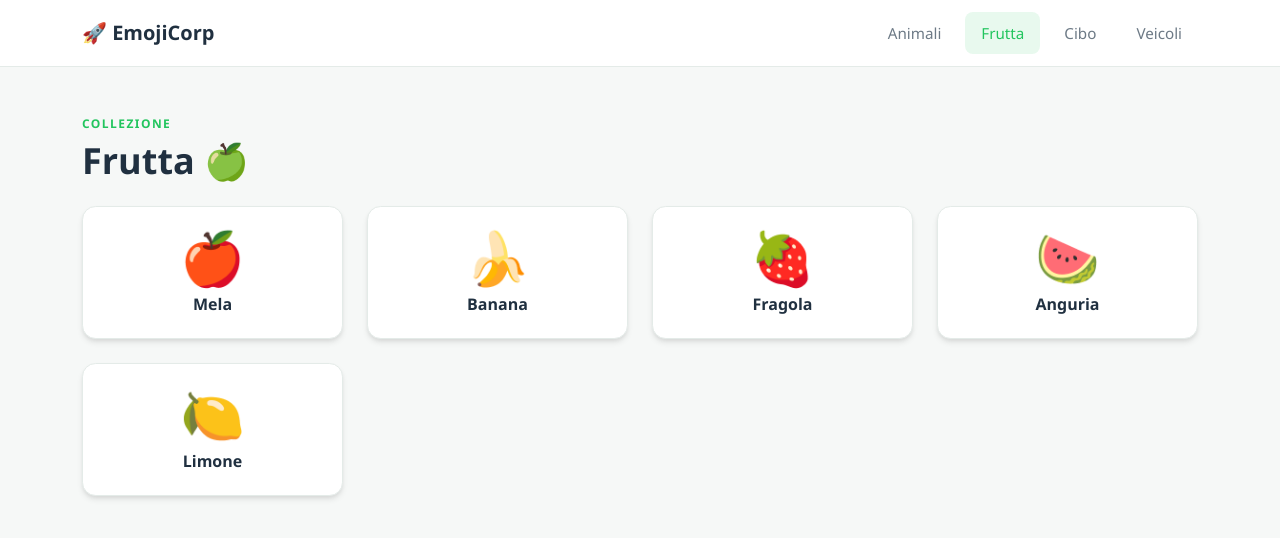
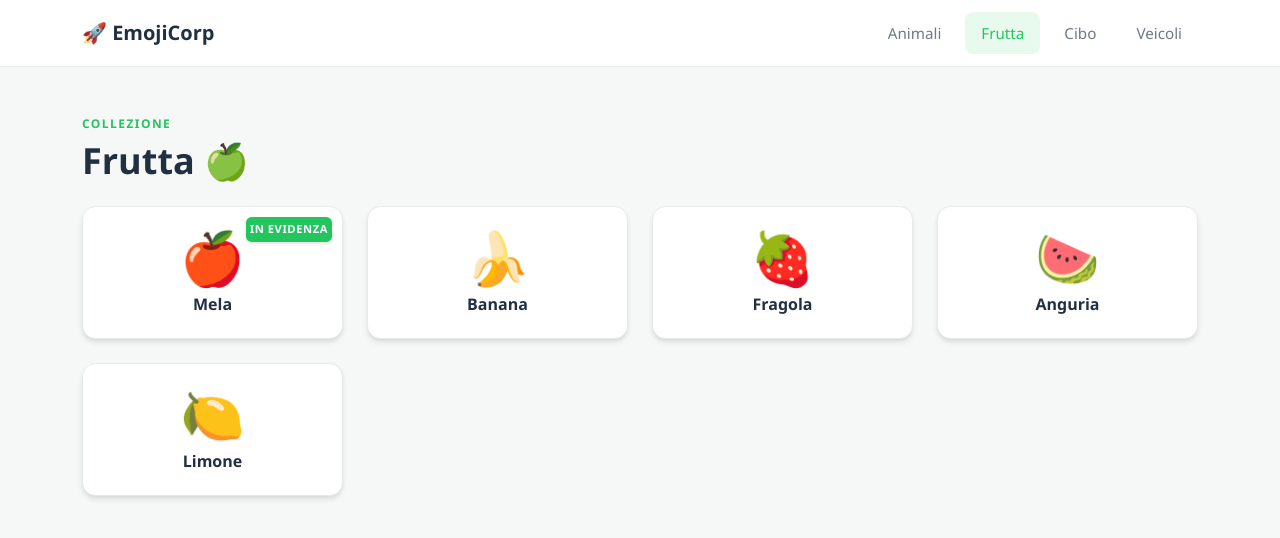
Before and after one commit to SiniscalchiDavide/Missione-EmojiCorp-La-Piattaforma-Universale, an Angular app in the folder emojicorp-app/: page /fruits in a window 1280 px wide. Shown: the top 538 px of the page. Built offline with nearby package versions, Linux system fonts and the light colour scheme.

Commit message:
Aggiunta badge

```diff
--- a/emojicorp-app/src/Pagine/animals/animals.html
+++ b/emojicorp-app/src/Pagine/animals/animals.html
@@ -4,9 +4,12 @@
 </header>
 
 <div class="row">
-  @for (item of animals; track item.name) {
+  @for (item of animals; track item.name; let isFirst = $first) {
     <div class="col-12 col-md-4 col-lg-3 mb-4">
       <div class="emoji-card">
+        @if (isFirst) {
+          <span class="badge-featured">In evidenza</span>
+        }
         <span class="emoji-card__emoji" aria-hidden="true">{{ item.emoji }}</span>
         <h2 class="emoji-card__name">{{ item.name }}</h2>
       </div>
--- a/emojicorp-app/src/Pagine/fruits/fruits.html
+++ b/emojicorp-app/src/Pagine/fruits/fruits.html
@@ -4,9 +4,12 @@
 </header>
 
 <div class="row">
-  @for (item of fruits; track item.name) {
+  @for (item of fruits; track item.name; let isFirst = $first) {
     <div class="col-12 col-md-4 col-lg-3 mb-4">
       <div class="emoji-card">
+        @if (isFirst) {
+          <span class="badge-featured">In evidenza</span>
+        }
         <span class="emoji-card__emoji" aria-hidden="true">{{ item.emoji }}</span>
         <h2 class="emoji-card__name">{{ item.name }}</h2>
       </div>
--- a/emojicorp-app/src/Pagine/generic/generic.html
+++ b/emojicorp-app/src/Pagine/generic/generic.html
@@ -4,9 +4,12 @@
 </header>
 
 <div class="row">
-  @for (item of items; track item.name) {
+  @for (item of items; track item.name; let isFirst = $first) {
     <div class="col-12 col-md-4 col-lg-3 mb-4">
       <div class="emoji-card">
+        @if (isFirst) {
+          <span class="badge-featured">In evidenza</span>
+        }
         <span class="emoji-card__emoji" aria-hidden="true">{{ item.emoji }}</span>
         <h2 class="emoji-card__name">{{ item.name }}</h2>
       </div>
--- a/emojicorp-app/src/styles.css
+++ b/emojicorp-app/src/styles.css
@@ -76,3 +76,24 @@ body {
   font-size: 1rem;
   font-weight: 600;
 }
+
+/* Posizionamento relativo necessario per ancorare il badge */
+.emoji-card {
+  position: relative;
+}
+
+/* Stile del badge "In evidenza" */
+.badge-featured {
+  position: absolute;
+  top: 10px;
+  right: 10px;
+  background-color: #22c55e; /* Colore accent del tema */
+  color: white;
+  font-size: 0.7rem;
+  font-weight: 700;
+  padding: 0.25rem 0.25rem;
+  border-radius: 0.35rem;
+  box-shadow: 0 2px 4px rgba(0, 0, 0, 0.1);
+  text-transform: uppercase;
+  letter-spacing: 0.05em;
+}
```
